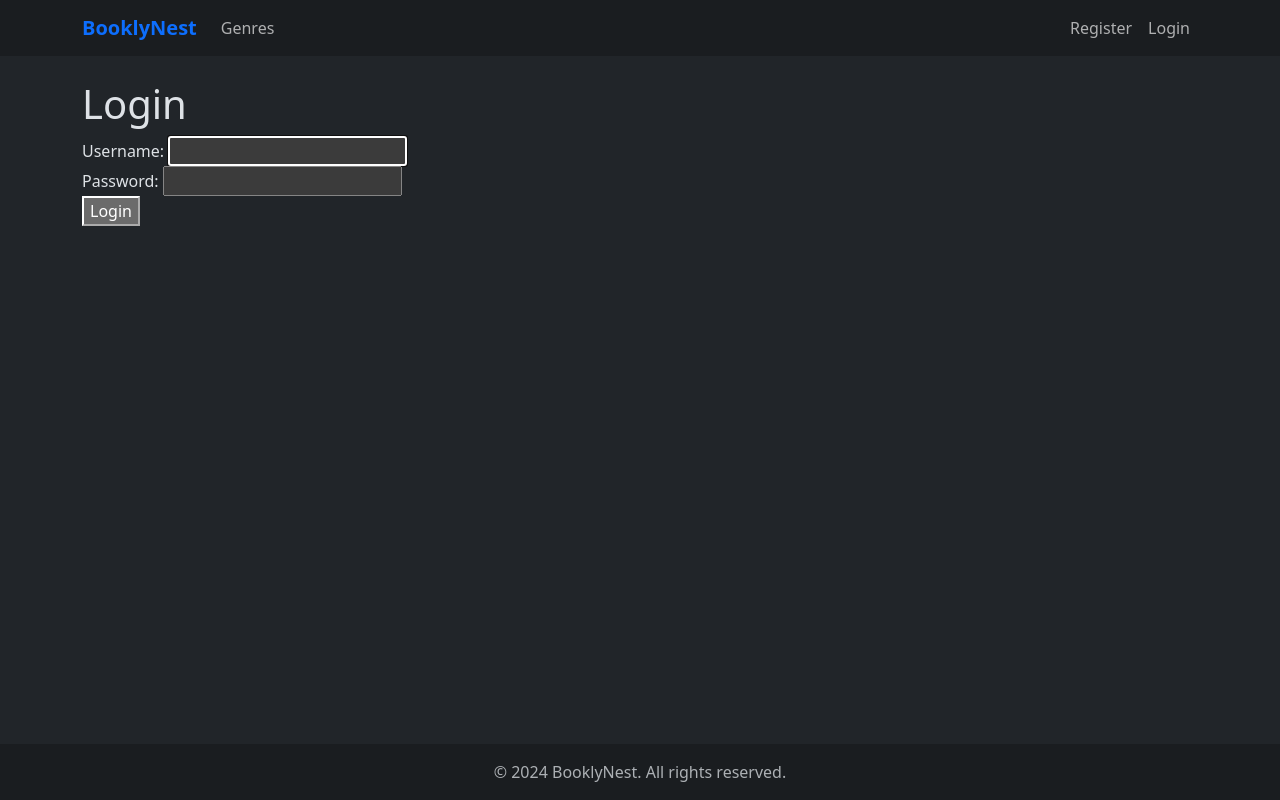
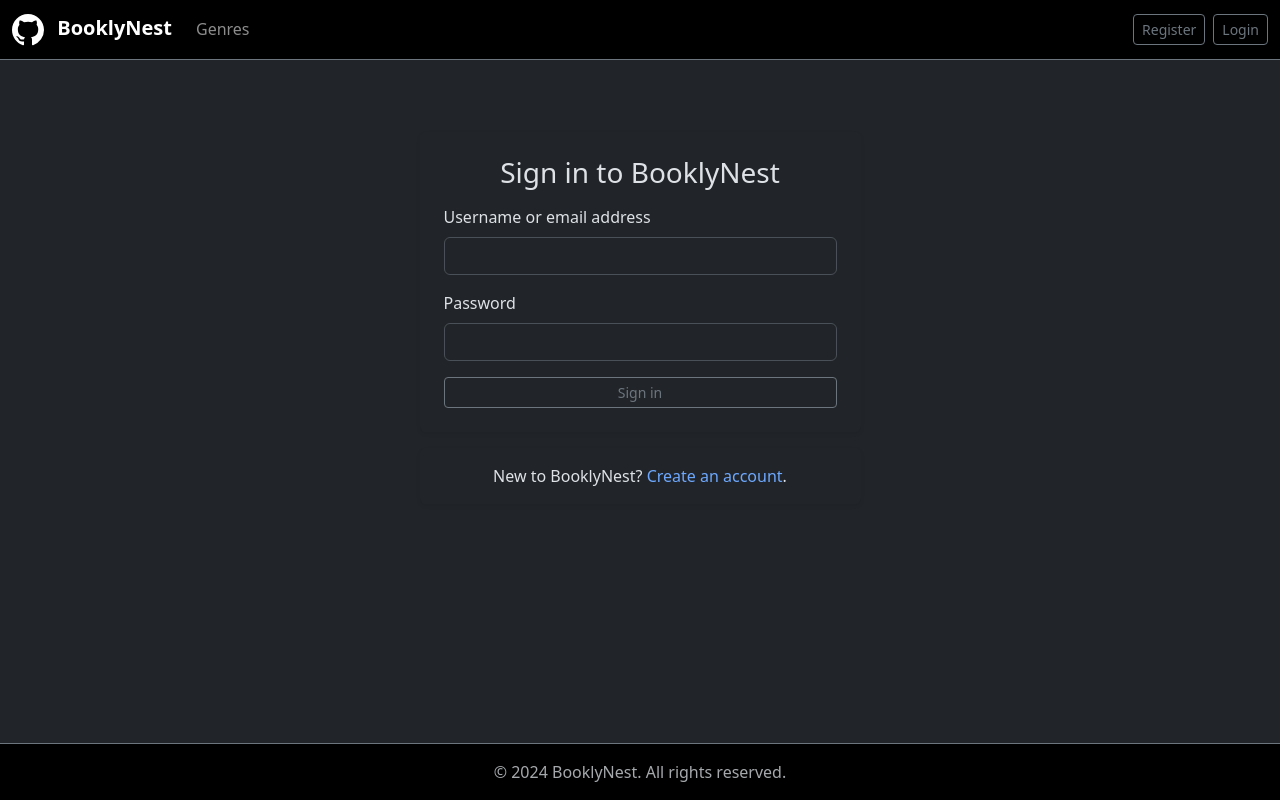
Before and after one commit to dimipash/Book_tracker, a Django app: page /accounts/login/ in a window 1280 px wide. Run offline with Django 5.2, Linux system fonts and the light colour scheme.

Commit message:
styling the pages

```diff
--- a/accounts/templates/registration/login.html
+++ b/accounts/templates/registration/login.html
@@ -1,14 +1,41 @@
 {% extends "bookly_nest/base.html" %}
 
 {% block content %}
-    {% if form.errors %}
-        <p>Your username and password didn't match. Please try again.</p>
-    {% endif %}
-    <h1>Login</h1>
-    <form method="post" action="{% url "accounts:login" %}">
-        {% csrf_token %}
-        {{ form.as_div }}
-        <button type="submit">Login</button>
-    </form>
+<div class="container mt-5">
+    <div class="row justify-content-center">
+        <div class="col-md-6 col-lg-5">
+            <div class="card border-0 shadow-sm">
+                <div class="card-body p-4">
+                    <h1 class="h3 mb-3 fw-normal text-center">Sign in to BooklyNest</h1>
 
-    {% endblock %}
+                    {% if form.errors %}
+                    <div class="alert alert-danger" role="alert">
+                        Incorrect username or password.
+                    </div>
+                    {% endif %}
+
+                    <form method="post" action="{% url 'accounts:login' %}">
+                        {% csrf_token %}
+                        <div class="mb-3">
+                            <label for="{{ form.username.id_for_label }}" class="form-label">Username or email address</label>
+                            <input type="text" name="{{ form.username.name }}" class="form-control" id="{{ form.username.id_for_label }}" required>
+                        </div>
+                        <div class="mb-3">
+                            <label for="{{ form.password.id_for_label }}" class="form-label">Password</label>
+                            <input type="password" name="{{ form.password.name }}" class="form-control" id="{{ form.password.id_for_label }}" required>
+                        </div>
+                        <div class="d-grid gap-2">
+                            <button class="btn btn-outline-secondary btn-sm" type="submit">Sign in</button>
+                        </div>
+                    </form>
+                </div>
+            </div>
+            <div class="card mt-3 border-0 shadow-sm">
+                <div class="card-body text-center">
+                    New to BooklyNest? <a href="{% url "accounts:register" %}" class="text-decoration-none">Create an account</a>.
+                </div>
+            </div>
+        </div>
+    </div>
+</div>
+{% endblock %}
--- a/accounts/views.py
+++ b/accounts/views.py
@@ -4,6 +4,9 @@ from django.contrib.auth import login
 
 
 def register(request):
+    if request.user.is_authenticated:
+        return redirect("bookly_nest:index")
+
     if request.method == "POST":
         form = UserCreationForm(request.POST)
         if form.is_valid():
--- a/bookly_nest/templates/bookly_nest/base.html
+++ b/bookly_nest/templates/bookly_nest/base.html
@@ -6,10 +6,15 @@
     <title>Bookly App</title>
     <link href="https://cdn.jsdelivr.net/npm/bootstrap@5.3.3/dist/css/bootstrap.min.css" rel="stylesheet" integrity="sha384-QWTKZyjpPEjISv5WaRU9OFeRpok6YctnYmDr5pNlyT2bRjXh0JMhjY6hW+ALEwIH" crossorigin="anonymous" />
 </head>
-<body class="d-flex flex-column min-vh-100">
-    <nav class="navbar navbar-expand-lg bg-dark-subtle">
-        <div class="container">
-            <a class="navbar-brand fw-bold text-primary" href="{% url 'bookly_nest:index' %}">BooklyNest</a>
+<body class="d-flex flex-column min-vh-100 bg-dark">
+    <nav class="navbar navbar-expand-lg bg-black navbar-dark border-bottom border-secondary">
+        <div class="container-fluid">
+            <a class="navbar-brand fw-bold" href="{% url 'bookly_nest:index' %}">
+                <svg height="32" aria-hidden="true" viewBox="0 0 16 16" version="1.1" width="32" data-view-component="true" class="octicon octicon-mark-github v-align-middle">
+                    <path fill="currentColor" d="M8 0C3.58 0 0 3.58 0 8c0 3.54 2.29 6.53 5.47 7.59.4.07.55-.17.55-.38 0-.19-.01-.82-.01-1.49-2.01.37-2.53-.49-2.69-.94-.09-.23-.48-.94-.82-1.13-.28-.15-.68-.52-.01-.53.63-.01 1.08.58 1.23.82.72 1.21 1.87.87 2.33.66.07-.52.28-.87.51-1.07-1.78-.2-3.64-.89-3.64-3.95 0-.87.31-1.59.82-2.15-.08-.2-.36-1.02.08-2.12 0 0 .67-.21 2.2.82.64-.18 1.32-.27 2-.27.68 0 1.36.09 2 .27 1.53-1.04 2.2-.82 2.2-.82.44 1.1.16 1.92.08 2.12.51.56.82 1.27.82 2.15 0 3.07-1.87 3.75-3.65 3.95.29.25.54.73.54 1.48 0 1.07-.01 1.93-.01 2.2 0 .21.15.46.55.38A8.013 8.013 0 0016 8c0-4.42-3.58-8-8-8z"></path>
+                </svg>
+                <span class="d-none d-sm-inline ms-2">BooklyNest</span>
+            </a>
             <button class="navbar-toggler" type="button" data-bs-toggle="collapse" data-bs-target="#navbarNav" aria-controls="navbarNav" aria-expanded="false" aria-label="Toggle navigation">
                 <span class="navbar-toggler-icon"></span>
             </button>
@@ -27,15 +32,15 @@
                         <li class="nav-item">
                             <form method="post" action="{% url 'accounts:logout' %}" class="d-inline">
                                 {% csrf_token %}
-                                <button type="submit" class="btn btn-link nav-link">Logout</button>
+                                <button type="submit" class="btn btn-outline-secondary btn-sm mt-1">Logout</button>
                             </form>
                         </li>
                     {% else %}
-                        <li class="nav-item">
-                            <a class="nav-link" href="{% url 'accounts:register' %}">Register</a>
+                        <li class="nav-item me-2">
+                            <a class="btn btn-outline-secondary btn-sm" href="{% url 'accounts:register' %}">Register</a>
                         </li>
                         <li class="nav-item">
-                            <a class="nav-link" href="{% url 'accounts:login' %}">Login</a>
+                            <a class="btn btn-outline-secondary btn-sm" href="{% url 'accounts:login' %}">Login</a>
                         </li>
                     {% endif %}
                 </ul>
@@ -47,7 +52,7 @@
         {% block content %}{% endblock content %}
     </main>
 
-    <footer class="bg-dark-subtle text-center py-3 mt-auto">
+    <footer class="bg-black text-center py-3 mt-auto border-top border-secondary">
         <div class="container">
             <span class="text-body-secondary">&copy; 2024 BooklyNest. All rights reserved.</span>
         </div>
```
Also changed, not shown: bookly_nest/templates/bookly_nest/index.html (+8 -1 lines).
